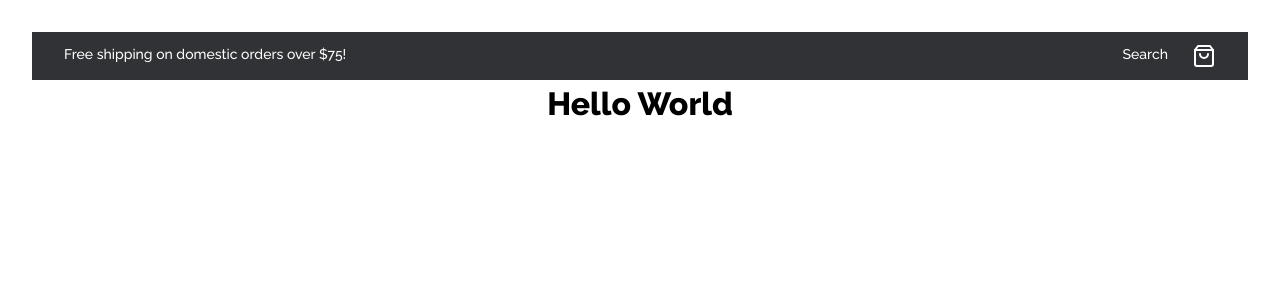
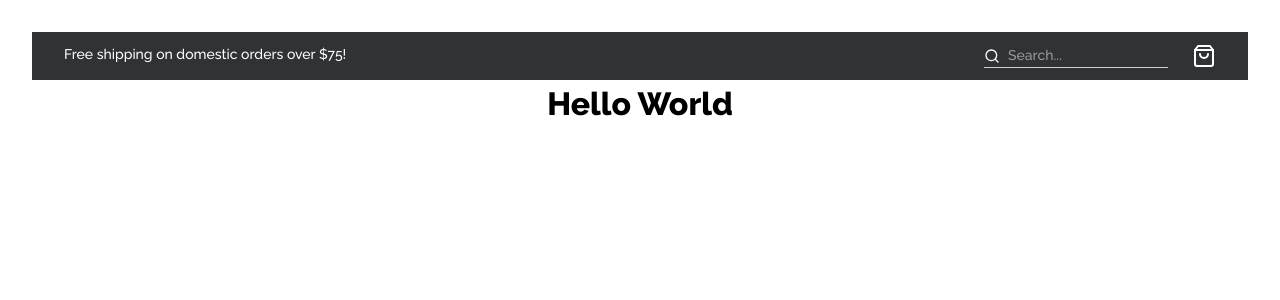
Before and after one commit to timothypage/sole-and-ankle-vite, a React (Vite) app: page / in a window 1280 px wide. Shown: the top 300 px of the page. Built offline with nearby package versions, Linux system fonts and the light colour scheme.

Commit message:
style SearchInput

```diff
--- a/src/components/SearchInput/SearchInput.jsx
+++ b/src/components/SearchInput/SearchInput.jsx
@@ -1,5 +1,13 @@
-const SearchInput = () => (
-  <div>Search</div>
+import { Search } from "react-feather";
+
+import styles from "./SearchInput.module.css"
+
+const SearchInput = ({ label, ...delegated }) => (
+  <label className={styles.label}>
+    <p className="visually-hidden">Search</p>
+    <input className={styles.input} placeholder="Search..." {...delegated} />
+    <Search className={styles.icon} size={16} />
+  </label>
 )
 
 export default SearchInput
--- a/src/components/SearchInput/SearchInput.module.css
+++ b/src/components/SearchInput/SearchInput.module.css
@@ -0,0 +1,27 @@
+.label {
+  position: relative;
+}
+
+.input {
+  border: none;
+  background: transparent;
+  border-bottom: 1px solid var(--gray-300);
+  padding-left: 24px;
+  font-size: 0.875rem;
+  color: var(--gray-100);
+  outline-offset: 4px;
+
+  &::placeholder {
+    color: var(--gray-500);
+  }
+}
+
+.icon {
+  position: absolute;
+  top: 0;
+  left: 0;
+  bottom: 0;
+  margin: auto;
+  width: 16px;
+  height: 16px;
+}
--- a/src/index.css
+++ b/src/index.css
@@ -55,6 +55,17 @@ body {
   font-family: Raleway, Arial, sans-serif;
 }
 
+.visually-hidden {
+  position: absolute;
+  overflow: hidden;
+  clip: rect(0 0 0 0);
+  height: 1px;
+  width: 1px;
+  margin: -1px;
+  padding: 0;
+  border: 0;
+}
+
 
 /* colors */
 :root {
```
